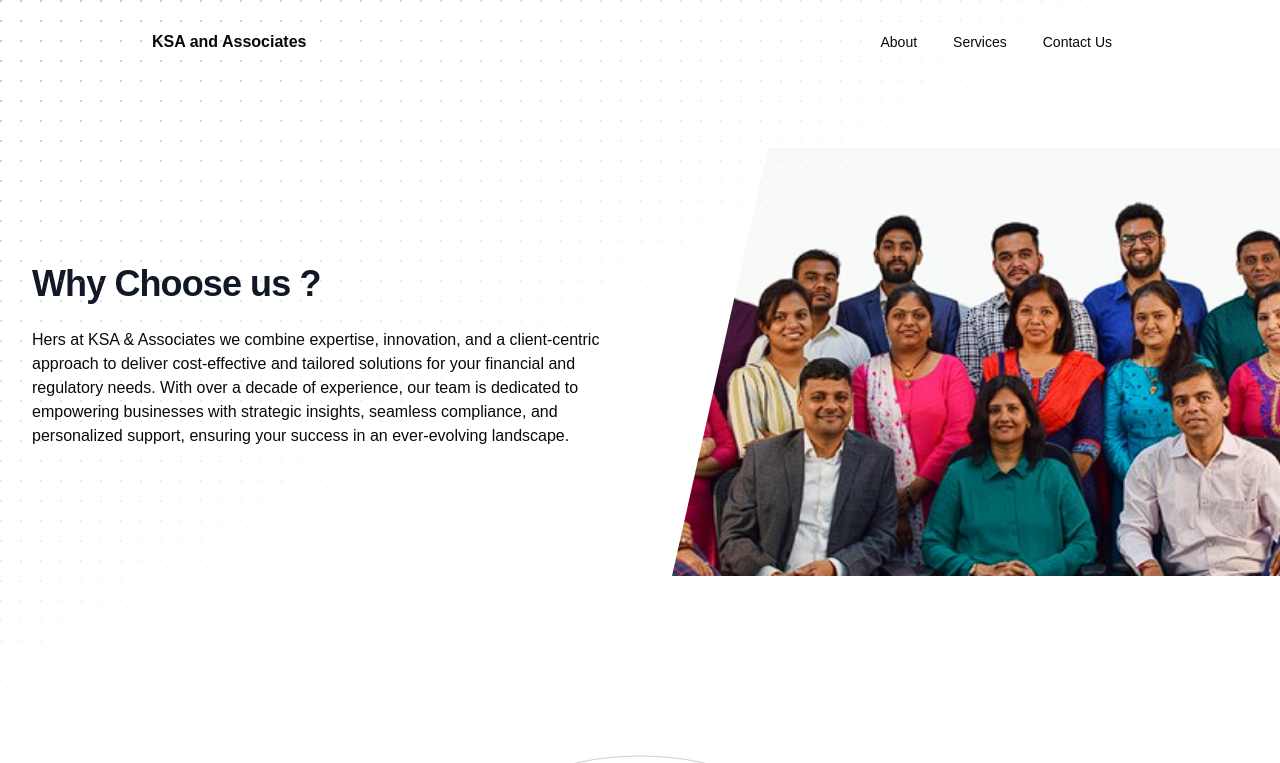
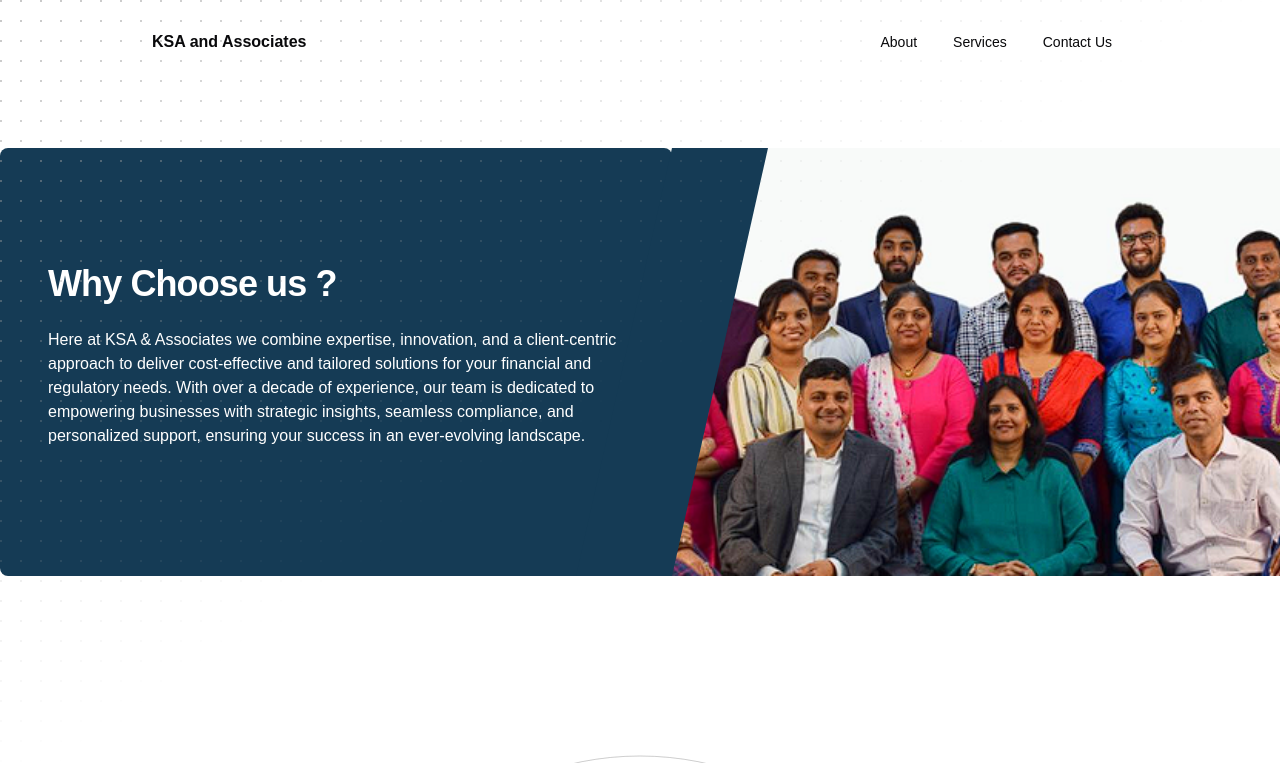
Before and after one commit to Cry0lite/ksa-firm, a Next.js app: page /about in a window 1280 px wide. Shown: the top 763 px of the page. Built offline with nearby package versions, Linux system fonts and the light colour scheme.

Commit message:
fixed linting

```diff
--- a/app/about/page.tsx
+++ b/app/about/page.tsx
@@ -5,7 +5,7 @@ import React from "react";
 
 function page() {
   return (
-    <div>
+    <div className=" w-full">
       <WhySection />
       <ValuesCircle />
       <TeamSection />
--- a/app/layout.tsx
+++ b/app/layout.tsx
@@ -20,8 +20,8 @@ const geistMono = localFont({
 });
 
 export const metadata: Metadata = {
-  title: "Create Next App",
-  description: "Generated by create next app",
+  title: "KSA Associates",
+  description: "Your trusted Chartered Accountants",
 };
 
 export default function RootLayout({
--- a/components/custom/values.tsx
+++ b/components/custom/values.tsx
@@ -18,7 +18,7 @@ export function ValuesCircle() {
 
   return (
     <div
-      className="relative flex h-screen w-full mt-20 flex-col items-center justify-center overflow-hidden rounded-lg  bg-background"
+      className="relative flex min-h-screen w-full mt-20 flex-col items-center justify-center overflow-hidden rounded-lg  bg-background"
       onClick={() => setActiveCircle(null)} // Resume rotation when clicking outside
     >
       <span className="pointer-events-none whitespace-pre-wrap bg-gradient-to-b from-black to-gray-300 bg-clip-text text-center text-6xl font-semibold leading-none text-transparent dark:from-white dark:to-black">
@@ -27,7 +27,7 @@ export function ValuesCircle() {
 
       {/* Inner Circles */}
       <OrbitingCircles
-        className="size-[40px] border-none bg-transparent"
+        className="size-[40px] border-none bg-transparent transition-all"
         duration={activeCircle === "whatsapp" ? 0 : 20} // Stop rotation when active
         delay={20}
         radius={100}
--- a/components/custom/why.tsx
+++ b/components/custom/why.tsx
@@ -2,11 +2,11 @@ import React from "react";
 
 function WhySection() {
   return (
-    <div id="about" className="relative bg-white z-0 overflow-hidden mt-16">
+    <div id="about" className="relative bg-white z-0 overflow-hidden  mt-16">
       <div className="max-w-7xl mx-auto">
-        <div className="relative z-10 pb-8 bg-white sm:pb-16 md:pb-20 lg:max-w-2xl lg:w-full lg:pb-28 xl:pb-32">
+        <div className="relative z-10 pb-8 bg-[#153b55] rounded-lg sm:pb-16 md:pb-20 lg:max-w-2xl lg:w-full lg:pb-28 xl:pb-32">
           <svg
-            className="hidden lg:block absolute right-0 inset-y-0 h-full w-48 text-white transform translate-x-1/2"
+            className="hidden lg:block absolute right-0 inset-y-0 h-full w-48 text-[#153b55] transform translate-x-1/2"
             fill="currentColor"
             viewBox="0 0 100 100"
             preserveAspectRatio="none"
@@ -17,14 +17,14 @@ function WhySection() {
 
           <div className="pt-1"></div>
 
-          <main className="mt-10 mx-auto max-w-7xl px-4 sm:mt-12 sm:px-6 md:mt-16 lg:mt-20 lg:px-8 xl:mt-28">
+          <main className="mt-10 mx-auto max-w-7xl px-12 sm:mt-12  md:mt-16 lg:mt-20  xl:mt-28">
             <div className="sm:text-center lg:text-left">
-              <h2 className="my-6 text-2xl tracking-tight font-extrabold text-gray-900 sm:text-3xl md:text-4xl">
+              <h2 className="my-6 text-2xl tracking-tight font-extrabold text-white sm:text-3xl md:text-4xl">
                 Why Choose us ?
               </h2>
 
-              <p>
-                Hers at KSA & Associates we combine expertise, innovation, and a
+              <p className="text-white">
+                Here at KSA & Associates we combine expertise, innovation, and a
                 client-centric approach to deliver cost-effective and tailored
                 solutions for your financial and regulatory needs. With over a
                 decade of experience, our team is dedicated to empowering
```
